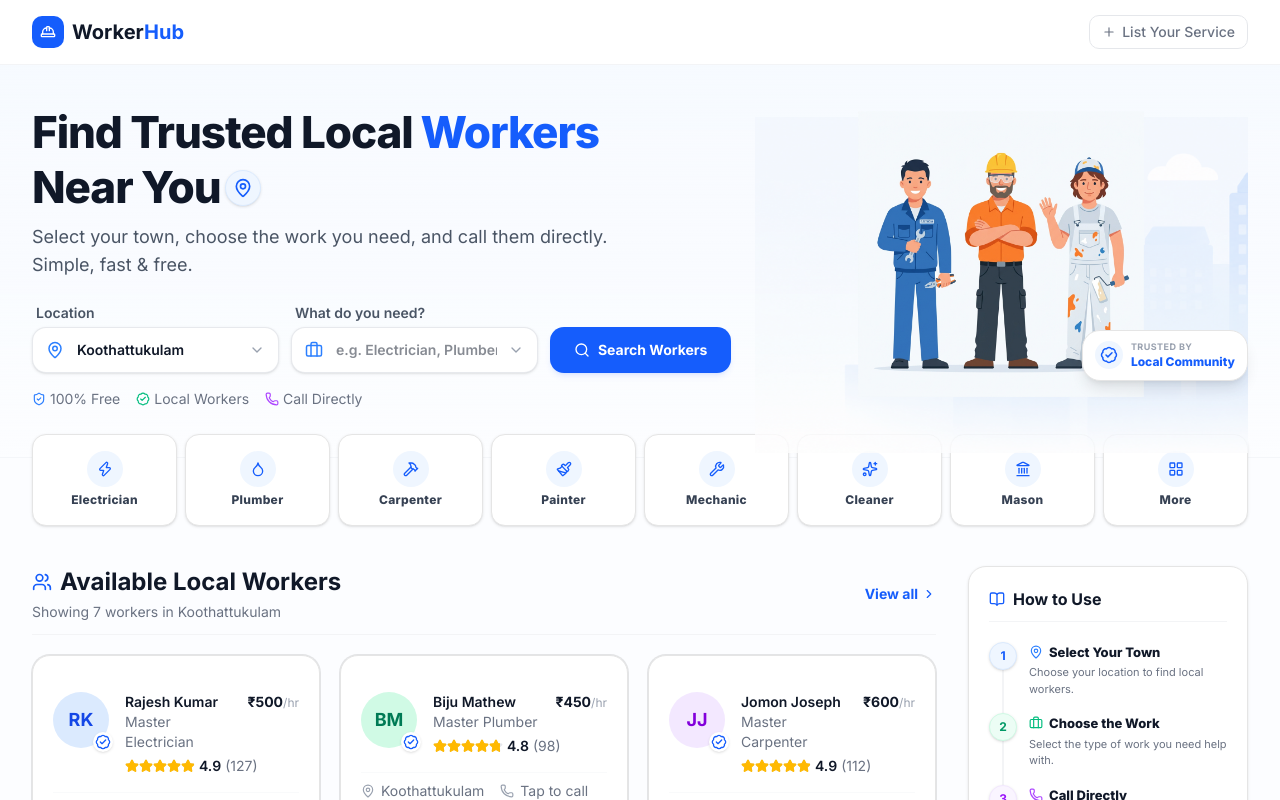
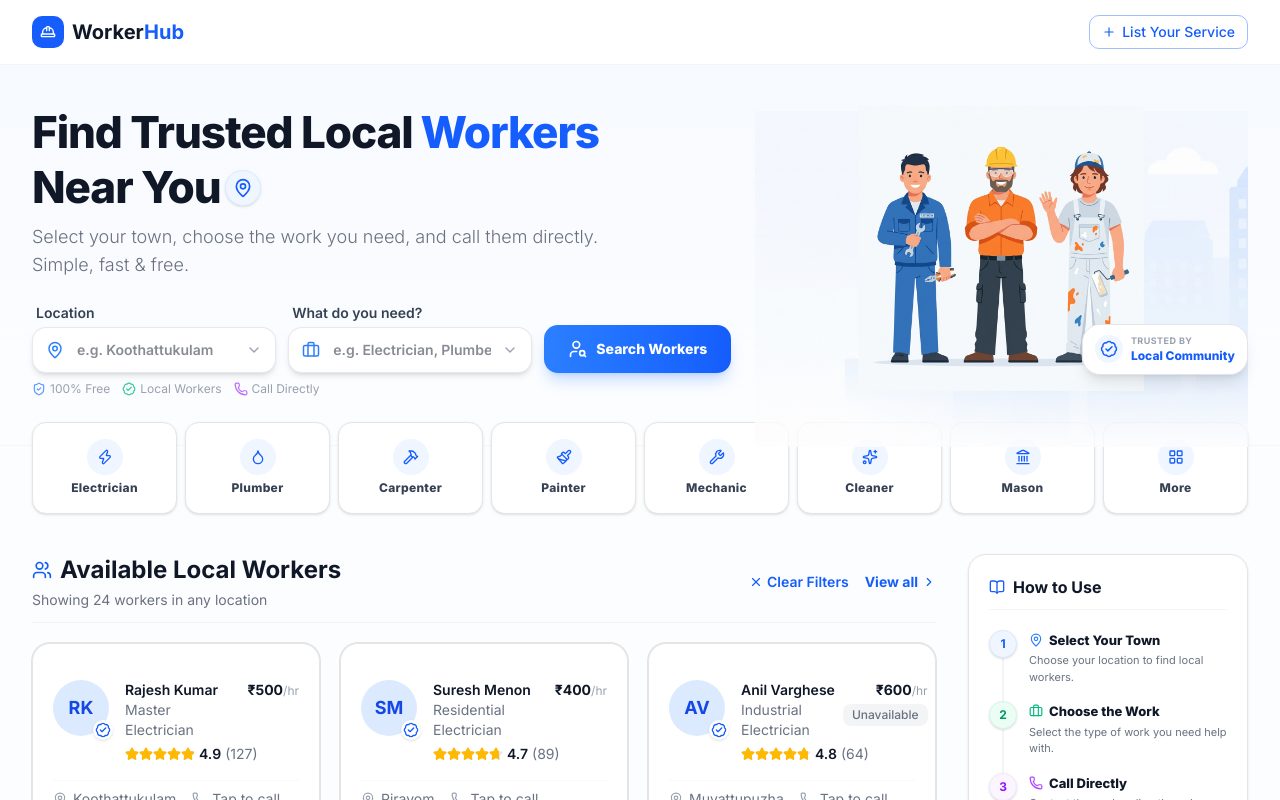
Before and after one commit to Kamiz660/workerhub, a Next.js app: page / in a window 1280 px wide. Shown: the top 800 px of the page. Built offline with nearby package versions, Linux system fonts and the light colour scheme.

Commit message:
ux refinement

```diff
--- a/src/app/page.tsx
+++ b/src/app/page.tsx
@@ -22,7 +22,10 @@ import {
   Wrench,
   Sparkles,
   Landmark,
-  LayoutGrid
+  LayoutGrid,
+  UserSearch,
+  ScanSearch,
+  Plus
 } from "lucide-react";
 import { WorkerCard } from "@/components/workers/worker-card";
 import { workers } from "@/data/mock-workers";
@@ -50,11 +53,11 @@ const categoryButtons = [
 ];
 
 const popularTowns = [
-  "Koothattukulam", "Piravom", "Muvattupuzha", "Thodupuzha", "Perumbavoor", "Kolenchery", "Ernakulam"
+  "Koothattukulam", "Muvattupuzha", "Piravom", "Thodupuzha", "Perumbavoor", "Kolenchery"
 ];
 
 export default function HomePage() {
-  const [locationQuery, setLocationQuery] = useState("Koothattukulam");
+  const [locationQuery, setLocationQuery] = useState("");
   const [jobQuery, setJobQuery] = useState("");
 
   const [showJobDropdown, setShowJobDropdown] = useState(false);
@@ -116,7 +119,7 @@ export default function HomePage() {
                 <MapPin className="h-4 w-4 sm:h-5 sm:w-5" />
               </span>
             </h1>
-            <p className="mt-2 text-sm sm:text-lg text-gray-600 max-w-xl">
+            <p className="mt-2 text-sm sm:text-lg font-light text-gray-500 max-w-xl text-left">
               Select your town, choose the work you need, and call them directly. Simple, fast & free.
             </p>
 
@@ -125,7 +128,7 @@ export default function HomePage() {
 
               {/* Field 1: Location with working dropdown */}
               <div className="flex-1 flex flex-col items-start gap-1 relative z-20" ref={locationDropdownRef}>
-                <label htmlFor="location-input" className="text-sm font-semibold text-gray-600 ml-1">
+                <label htmlFor="location-input" className="text-sm font-semibold text-gray-700 ml-1">
                   Location
                 </label>
                 <div className="relative w-full">
@@ -140,10 +143,21 @@ export default function HomePage() {
                     }}
                     onFocus={() => setShowLocationDropdown(true)}
                     placeholder="e.g. Koothattukulam"
-                    className="w-full bg-white border border-gray-200/90 hover:border-gray-300 focus:border-blue-500 focus:ring-2 focus:ring-blue-100 rounded-xl pl-11 pr-10 py-3 text-sm font-semibold text-gray-900 outline-none transition-all shadow-sm cursor-pointer"
+                    className="w-full bg-white border border-gray-200/90 hover:border-gray-300 focus:border-blue-500 focus:ring-2 focus:ring-blue-100 rounded-xl pl-11 pr-10 py-3 text-sm font-semibold text-gray-900 outline-none transition-all shadow-md cursor-pointer"
                     autoComplete="off"
                   />
-                  <ChevronDown className={`absolute right-3.5 top-1/2 -translate-y-1/2 h-4 w-4 text-gray-400 pointer-events-none transition-transform ${showLocationDropdown ? 'rotate-180' : ''}`} />
+                  <button
+                    type="button"
+                    onClick={(e) => {
+                      e.preventDefault();
+                      e.stopPropagation();
+                      setShowLocationDropdown(!showLocationDropdown);
+                    }}
+                    className="absolute right-2 top-1/2 -translate-y-1/2 p-1.5 text-gray-400 hover:text-gray-600 transition-all cursor-pointer z-30"
+                    aria-label="Toggle location dropdown"
+                  >
+                    <ChevronDown className={`h-4 w-4 transition-transform duration-200 ${showLocationDropdown ? 'rotate-180' : ''}`} />
+                  </button>
                 </div>
 
                 {/* Location Dropdown */}
@@ -169,7 +183,7 @@ export default function HomePage() {
 
               {/* Field 2: Job/Profession with working dropdown */}
               <div className="flex-1 flex flex-col items-start gap-1 relative z-10" ref={jobDropdownRef}>
-                <label htmlFor="job-input" className="text-sm font-semibold text-gray-600 ml-1">
+                <label htmlFor="job-input" className="text-sm font-semibold text-gray-700 ml-1">
                   What do you need?
                 </label>
                 <div className="relative w-full">
@@ -184,10 +198,21 @@ export default function HomePage() {
                     }}
                     onFocus={() => setShowJobDropdown(true)}
                     placeholder="e.g. Electrician, Plumber"
-                    className="w-full bg-white border border-gray-200/90 hover:border-gray-300 focus:border-blue-500 focus:ring-2 focus:ring-blue-100 rounded-xl pl-11 pr-10 py-3 text-sm font-semibold text-gray-900 outline-none transition-all shadow-sm cursor-pointer"
+                    className="w-full bg-white border border-gray-200/90 hover:border-gray-300 focus:border-blue-500 focus:ring-2 focus:ring-blue-100 rounded-xl pl-11 pr-10 py-3 text-sm font-semibold text-gray-900 outline-none transition-all shadow-md cursor-pointer"
                     autoComplete="off"
                   />
-                  <ChevronDown className={`absolute right-3.5 top-1/2 -translate-y-1/2 h-4 w-4 text-gray-400 pointer-events-none transition-transform ${showJobDropdown ? 'rotate-180' : ''}`} />
+                  <button
+                    type="button"
+                    onClick={(e) => {
+                      e.preventDefault();
+                      e.stopPropagation();
+                      setShowJobDropdown(!showJobDropdown);
+                    }}
+                    className="absolute right-2 top-1/2 -translate-y-1/2 p-1.5 text-gray-400 hover:text-gray-600 transition-all cursor-pointer z-30"
+                    aria-label="Toggle job dropdown"
+                  >
+                    <ChevronDown className={`h-4 w-4 transition-transform duration-200 ${showJobDropdown ? 'rotate-180' : ''}`} />
+                  </button>
                 </div>
 
                 {/* Job Dropdown */}
@@ -216,19 +241,20 @@ export default function HomePage() {
               {/* Action Button */}
               <button
                 onClick={scrollToResults}
-                className="bg-blue-600 hover:bg-blue-700 text-white font-bold px-6 py-3 rounded-xl text-sm transition-all shadow-md shadow-blue-600/10 flex items-center justify-center gap-2 cursor-pointer h-[46px]"
+                className="bg-gradient-to-r from-blue-500 to-blue-600 hover:from-blue-600 hover:to-blue-750 text-white font-extrabold px-6 py-3 rounded-xl text-sm transition-all shadow-lg shadow-blue-500/25 hover:shadow-xl hover:shadow-blue-500/30 active:scale-98 flex items-center justify-center gap-2 cursor-pointer h-[48px] border-0 mt-2 sm:mt-0"
               >
-                <Search className="h-4 w-4" />
+                <UserSearch className="h-5 w-5" />
                 Search Workers
               </button>
             </div>
 
-            {/* Inline trust signals (visible on mobile to build confidence early) */}
-            <div className="flex flex-wrap items-center gap-x-4 gap-y-1 mt-3 sm:mt-4 text-xs sm:text-sm text-gray-500">
-              <span className="flex items-center gap-1"><ShieldCheck className="h-3.5 w-3.5 text-blue-500" /> 100% Free</span>
-              <span className="flex items-center gap-1"><BadgeCheck className="h-3.5 w-3.5 text-emerald-500" /> Local Workers</span>
-              <span className="flex items-center gap-1"><Phone className="h-3.5 w-3.5 text-purple-500" /> Call Directly</span>
+            {/* Compact inline trust signals to save space */}
+            <div className="flex flex-wrap items-center justify-center lg:justify-start gap-x-3 gap-y-1 mt-2 text-[11px] sm:text-xs text-gray-400 font-normal">
+              <span className="flex items-center gap-1"><ShieldCheck className="h-3.5 w-3.5 text-blue-500/80" /> 100% Free</span>
+              <span className="flex items-center gap-1"><BadgeCheck className="h-3.5 w-3.5 text-emerald-500/80" /> Local Workers</span>
+              <span className="flex items-center gap-1"><Phone className="h-3.5 w-3.5 text-purple-500/80" /> Call Directly</span>
             </div>
+
           </div>
 
           {/* Right: Cartoon Illustration + City Background */}
@@ -262,7 +288,7 @@ export default function HomePage() {
       {/* 2. Categories Row */}
       <div className="max-w-7xl mx-auto px-4 sm:px-6 lg:px-8 -mt-2 sm:-mt-6 relative z-30">
         {/* Mobile: horizontal scroll (hidden scrollbar); Desktop: spread evenly */}
-        <div className="flex items-center gap-2 overflow-x-auto sm:overflow-visible sm:flex-nowrap sm:justify-between hide-scrollbar">
+        <div className="flex items-center gap-2 overflow-x-auto sm:overflow-visible sm:flex-nowrap sm:justify-between hide-scrollbar -mx-4 px-4 sm:mx-0 sm:px-0">
           {categoryButtons.map((cat) => (
             <button
               key={cat.id}
@@ -330,6 +356,27 @@ export default function HomePage() {
               {filteredWorkers.map((worker) => (
                 <WorkerCard key={worker.id} worker={worker} />
               ))}
+
+              {/* Extra 'List Your Service' card as the tail card of the grid */}
+              <button
+                type="button"
+                className="bg-white border border-dashed border-blue-200 hover:border-blue-500 rounded-2xl shadow-sm hover:shadow-md transition-all duration-200
+                  p-6 flex flex-col items-center justify-center gap-3
+                  min-h-[220px] w-full h-full
+                  cursor-pointer group hover:-translate-y-0.5"
+              >
+                <div className="w-12 h-12 rounded-full bg-blue-50 text-blue-600 flex items-center justify-center group-hover:bg-blue-600 group-hover:text-white transition-colors">
+                  <Plus className="h-6 w-6" />
+                </div>
+                <div className="text-center">
+                  <span className="text-sm font-extrabold text-gray-900 group-hover:text-blue-600 transition-colors block">
+                    List Your Service
+                  </span>
+                  <p className="text-xs text-gray-500 mt-1 max-w-[180px] mx-auto leading-normal">
+                    Join WorkerHub and start receiving local calls today.
+                  </p>
+                </div>
+              </button>
             </div>
           ) : (
             <div className="text-center py-12 bg-white rounded-2xl border border-dashed border-gray-200/80 shadow-sm">
--- a/src/components/layout/footer.tsx
+++ b/src/components/layout/footer.tsx
@@ -6,8 +6,8 @@ export function Footer() {
       <div className="max-w-7xl mx-auto px-4 sm:px-6 lg:px-8 py-12">
         <div className="grid grid-cols-1 sm:grid-cols-2 lg:grid-cols-4 gap-8">
           {/* Brand */}
-          <div className="sm:col-span-2 lg:col-span-1">
-            <Link href="/" className="flex items-center gap-2 mb-3">
+          <div className="sm:col-span-2 lg:col-span-1 text-center sm:text-left flex flex-col items-center sm:items-start">
+            <Link href="/" className="flex items-center gap-2 mb-3 justify-center sm:justify-start">
               <div className="w-7 h-7 rounded-lg bg-blue-600 flex items-center justify-center">
                 <span className="text-white font-bold text-xs">W</span>
               </div>
@@ -22,7 +22,7 @@ export function Footer() {
           </div>
 
           {/* Services */}
-          <div>
+          <div className="text-center sm:text-left">
             <h3 className="text-sm font-semibold text-gray-900 mb-3">
               Services
             </h3>
@@ -47,7 +47,7 @@ export function Footer() {
           </div>
 
           {/* Company */}
-          <div>
+          <div className="text-center sm:text-left">
             <h3 className="text-sm font-semibold text-gray-900 mb-3">
               Company
             </h3>
@@ -65,7 +65,7 @@ export function Footer() {
           </div>
 
           {/* Locations */}
-          <div>
+          <div className="text-center sm:text-left">
             <h3 className="text-sm font-semibold text-gray-900 mb-3">
               Locations
             </h3>
--- a/src/components/layout/header.tsx
+++ b/src/components/layout/header.tsx
@@ -7,7 +7,7 @@ export function Header() {
   return (
     <header className="sticky top-0 z-50 bg-white/95 backdrop-blur-sm border-b border-gray-100">
       <div className="max-w-7xl mx-auto px-4 sm:px-6 lg:px-8">
-        <div className="flex items-center justify-between h-16">
+        <div className="flex items-center justify-center sm:justify-between h-16">
           {/* Logo */}
           <Link href="/" className="flex items-center gap-2" id="header-logo">
             <div className="w-8 h-8 rounded-lg bg-blue-600 flex items-center justify-center">
@@ -21,7 +21,7 @@ export function Header() {
           <div className="flex items-center gap-3">
             <button
               id="header-list-btn"
-              className="hidden sm:flex border border-gray-200 hover:border-blue-300 text-gray-500 hover:text-blue-600 font-medium text-sm rounded-lg items-center gap-1.5 px-3 py-1.5 transition-colors bg-transparent cursor-pointer"
+              className="hidden sm:flex border border-blue-600/40 text-blue-600 font-medium text-sm rounded-lg items-center gap-1.5 px-3 py-1.5 transition-all bg-transparent hover:bg-blue-600 hover:text-white cursor-pointer"
             >
               <Plus className="h-3.5 w-3.5" />
               List Your Service
```
Also changed, not shown: 1 other file (tests, documents, lock files or other folders).
